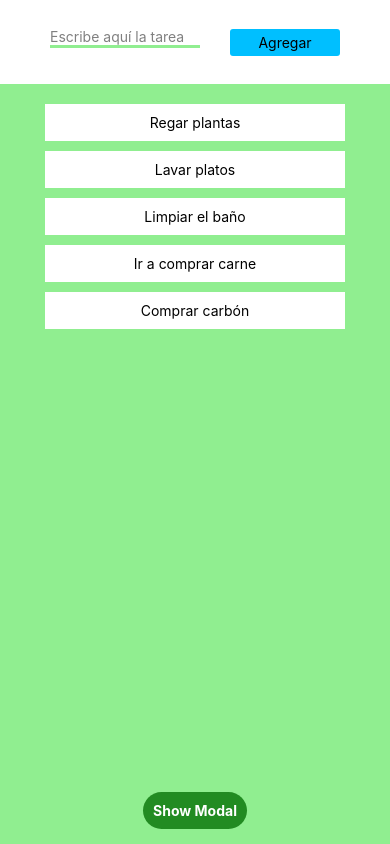
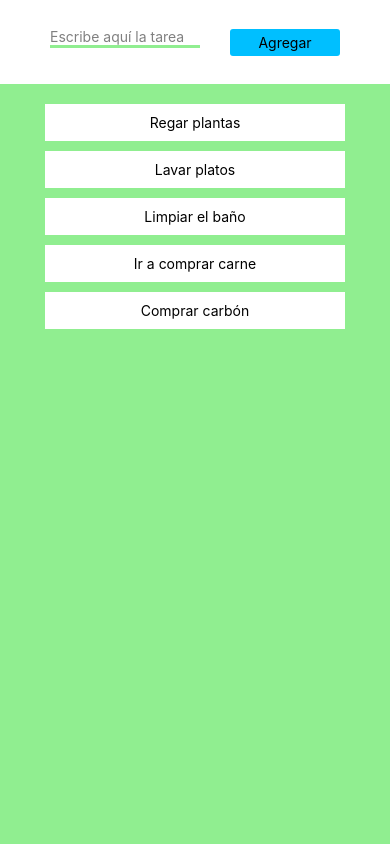
Before and after one commit to Mikhail-Balari/Myapp-MikhailBalari, a React Native app: screen / in a window 390 px wide. Built offline with nearby package versions, Linux system fonts and the light colour scheme.

Commit message:
Se estilizan botones

```diff
--- a/src/Screens/MainScreen.jsx
+++ b/src/Screens/MainScreen.jsx
@@ -58,11 +58,6 @@ const MainScreen = ({ taskList }) => {
             keyExtractor = {item => item.id}
             renderItem = {({item}) => renderItemTask({item, onPressTask})}
         />
-        <Pressable
-            style={[styles.button, styles.buttonOpen]}
-            onPress={() => setModalVisible(true)}>
-            <Text style={styles.textStyle2}>Show Modal</Text>
-        </Pressable>
       </View>
       <Modal
         animationType="slide"
@@ -177,12 +172,6 @@ const styles = StyleSheet.create({
         padding: 10,
         elevation: 2,
     },
-    buttonOpen: {
-        backgroundColor: 'forestgreen',
-    },
-    buttonClose: {
-        backgroundColor: 'lightgreen',
-    },
     buttonContainer: {
         flexDirection: 'row',
     },
@@ -203,16 +192,6 @@ const styles = StyleSheet.create({
         fontWeight: 'bold',
         textAlign: 'center',
     },
-    textStyle: {
-        color: 'black',
-        fontWeight: 'bold',
-        textAlign: 'center',
-    },
-    textStyle2: {
-        color: 'white',
-        fontWeight: 'bold',
-        textAlign: 'center',
-    },
     modalText: {
         marginBottom: 15,
         textAlign: 'center',
```
